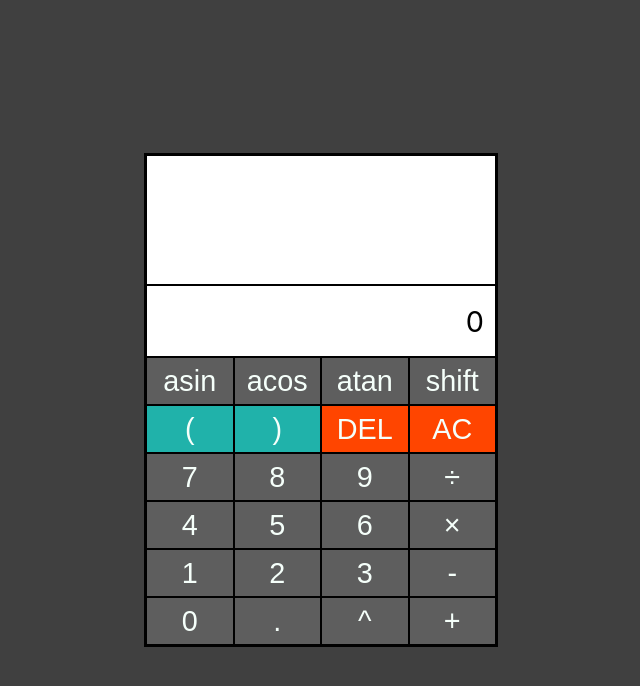
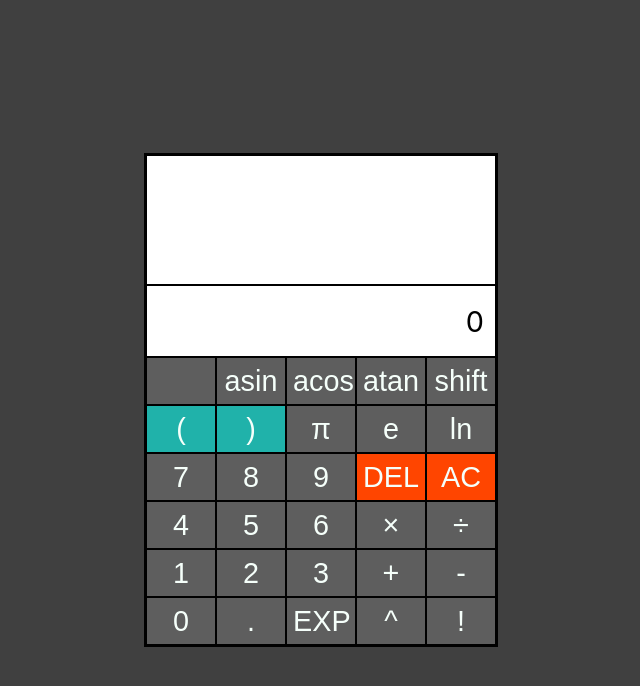
Before and after one commit to dingdong-22/calculator, a React (Create React App) app: page / in a window 1280 px wide. Shown: the top 686 px of the page, without its empty margins (319-959 px from the left). Built offline with nearby package versions, Linux system fonts and the light colour scheme.

Commit message:
feat: added pi, e, ln, E, factorial

```diff
--- a/src/App.css
+++ b/src/App.css
@@ -53,7 +53,7 @@ form {
 
 .buttons {
   display: grid;
-  grid-template-columns: repeat(4, minmax(0, 1fr));
+  grid-template-columns: repeat(5, minmax(0, 1fr));
   grid-template-rows: repeat(6, minmax(3rem, 1fr));
 }
 
--- a/src/Buttons.jsx
+++ b/src/Buttons.jsx
@@ -8,7 +8,7 @@ function Buttons(props) {
     props.setExpr(props.expr + char);
   }
 
-  function deleteChar(all = false) {
+  function deleteChar(all) {
     console.log("Deleting all:", all);
     if (all) {
       props.setExpr("");
@@ -26,6 +26,7 @@ function Buttons(props) {
 
   return (
     <div className="buttons">
+      <button></button>
       {shift ? (
         <button onClick={() => addChar("sin")}>sin</button>
       ) : (
@@ -49,28 +50,37 @@ function Buttons(props) {
       <button className="bracket-button" onClick={() => addChar(")")}>
         )
       </button>
+      <button onClick={() => addChar("π")}>π</button>
+      <button onClick={() => addChar("e")}>e</button>
+      <button onClick={() => addChar("ln")}>ln</button>
+
+      <button onClick={() => addChar("7")}>7</button>
+      <button onClick={() => addChar("8")}>8</button>
+      <button onClick={() => addChar("9")}>9</button>
       <button className="removal-button" onClick={() => deleteChar(false)}>
         DEL
       </button>
       <button className="removal-button" onClick={() => deleteChar(true)}>
         AC
       </button>
-      <button onClick={() => addChar("7")}>7</button>
-      <button onClick={() => addChar("8")}>8</button>
-      <button onClick={() => addChar("9")}>9</button>
-      <button onClick={() => addChar("÷")}>÷</button>
+
       <button onClick={() => addChar("4")}>4</button>
       <button onClick={() => addChar("5")}>5</button>
       <button onClick={() => addChar("6")}>6</button>
       <button onClick={() => addChar("×")}>×</button>
+      <button onClick={() => addChar("÷")}>÷</button>
+
       <button onClick={() => addChar("1")}>1</button>
       <button onClick={() => addChar("2")}>2</button>
       <button onClick={() => addChar("3")}>3</button>
+      <button onClick={() => addChar("+")}>+</button>
       <button onClick={() => addChar("-")}>-</button>
+
       <button onClick={() => addChar("0")}>0</button>
       <button onClick={() => addChar(".")}>.</button>
+      <button onClick={() => addChar("E")}>EXP</button>
       <button onClick={() => addChar("^")}>^</button>
-      <button onClick={() => addChar("+")}>+</button>
+      <button onClick={() => addChar("!")}>!</button>
     </div>
   );
 }
--- a/src/CalculatorLogic.jsx
+++ b/src/CalculatorLogic.jsx
@@ -1,13 +1,14 @@
-let trig = ["sin", "cos", "tan", "asin", "acos", "atan"];
+let unarys = ["sin", "cos", "tan", "asin", "acos", "atan", "ln", "!"];
 
 let actions = {
+  ln: (a) => Math.log(a),
   asin: (a) => Math.asin(a),
   acos: (a) => Math.acos(a),
   atan: (a) => Math.atan(a),
   sin: (a) => Math.sin(a),
   cos: (a) => Math.cos(a),
   tan: (a) => Math.tan(a),
-
+  "!": (a) => factorial(a),
   "^": (a, b) => Math.pow(a, b),
   "÷": (a, b) => a / b,
   "×": (a, b) => a * b,
@@ -18,13 +19,14 @@ let actions = {
 };
 
 let binaryExpr = {
+  ln: new RegExp(`ln(?<e1>\\-?[0-9]+\\.?[0-9]*)`),
   asin: new RegExp(`asin(?<e1>\\-?[0-9]+\\.?[0-9]*)`),
   acos: new RegExp(`acos(?<e1>\\-?[0-9]+\\.?[0-9]*)`),
   atan: new RegExp(`atan(?<e1>\\-?[0-9]+\\.?[0-9]*)`),
   sin: new RegExp(`sin(?<e1>\\-?[0-9]+\\.?[0-9]*)`),
   cos: new RegExp(`cos(?<e1>\\-?[0-9]+\\.?[0-9]*)`),
   tan: new RegExp(`tan(?<e1>\\-?[0-9]+\\.?[0-9]*)`),
-
+  "!": new RegExp(`(?<e1>\\-?[0-9]+\\.?[0-9]*)!`),
   "^": new RegExp(`(?<e1>\\-?[0-9]+\\.?[0-9]*)\\^(?<e2>\\-?[0-9]+\\.?[0-9]*)`),
   "÷": new RegExp(`(?<e1>\\-?[0-9]+\\.?[0-9]*)÷(?<e2>\\-?[0-9]+\\.?[0-9]*)`),
   "×": new RegExp(`(?<e1>\\-?[0-9]+\\.?[0-9]*)×(?<e2>\\-?[0-9]+\\.?[0-9]*)`),
@@ -34,7 +36,15 @@ let binaryExpr = {
   "+": new RegExp(`(?<e1>\\-?[0-9]+\\.?[0-9]*)\\+(?<e2>\\-?[0-9]+\\.?[0-9]*)`),
 };
 
-function unaryResolver(exprChunk) {
+function factorial(a) {
+  let b = 1;
+  for (let i = 1; i <= a; i++) {
+    b *= i;
+  }
+  return b;
+}
+
+function unaryNPResolver(exprChunk) {
   let changes = true;
   while (changes) {
     changes = false;
@@ -63,7 +73,7 @@ function unaryResolver(exprChunk) {
   return exprChunk;
 }
 
-function parentheseCount(expression) {
+function parenthesesCount(expression) {
   let counter = 0;
   for (let char of expression) {
     if (char === "(") {
@@ -78,24 +88,33 @@ function parentheseCount(expression) {
   return counter === 0;
 }
 
+function isValid(expression) {
+  if (expression.match(/[0-9]e/) || expression.match(/[0-9]π/)) {
+    return false;
+  }
+  return true;
+}
+
 function calc(expression) {
   console.log("Expression:", expression);
-  if (!parentheseCount(expression)) {
+  if (!parenthesesCount(expression) || !isValid(expression)) {
     return NaN;
   }
-  expression = `(${expression})`.replaceAll(/\s/g, "");
 
+  expression = `(${expression})`
+    .replaceAll(/\s/g, "")
+    .replaceAll("π", `${Math.PI}`)
+    .replaceAll("e", `${Math.E}`);
   while (expression.match(/\(.*\)/)) {
     let exprChunk = expression.match(/\([^()]*\)/);
     exprChunk = exprChunk[0].slice(1, exprChunk[0].length - 1);
-    exprChunk = unaryResolver(exprChunk);
+    exprChunk = unaryNPResolver(exprChunk);
     for (const op of Object.keys(actions)) {
       let regex = binaryExpr[op];
       while (true) {
         let binExpr = exprChunk.match(regex);
-        console.log(binExpr, Math.asin(8 / 10), "hello");
         if (binExpr) {
-          if (trig.includes(op)) {
+          if (unarys.includes(op)) {
             let operandOne = parseFloat(binExpr.groups.e1);
             let evaluated = actions[op](operandOne);
             exprChunk = exprChunk.replace(regex, evaluated);
--- a/src/index.js
+++ b/src/index.js
@@ -5,7 +5,7 @@ import App from "./App";
 
 const root = ReactDOM.createRoot(document.getElementById("root"));
 root.render(
-  <React.StrictMode>
+  // <React.StrictMode>
     <App />
-  </React.StrictMode>
+  // </React.StrictMode>
 );
```
